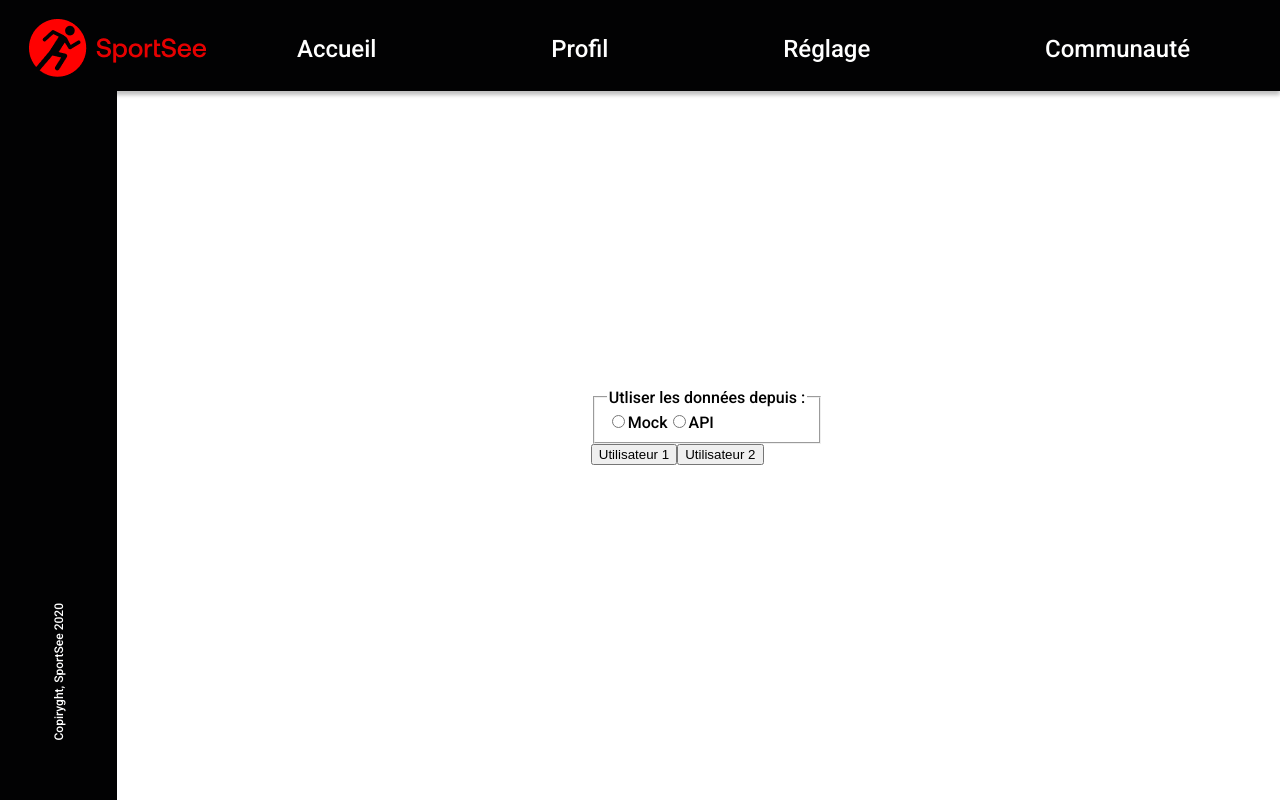
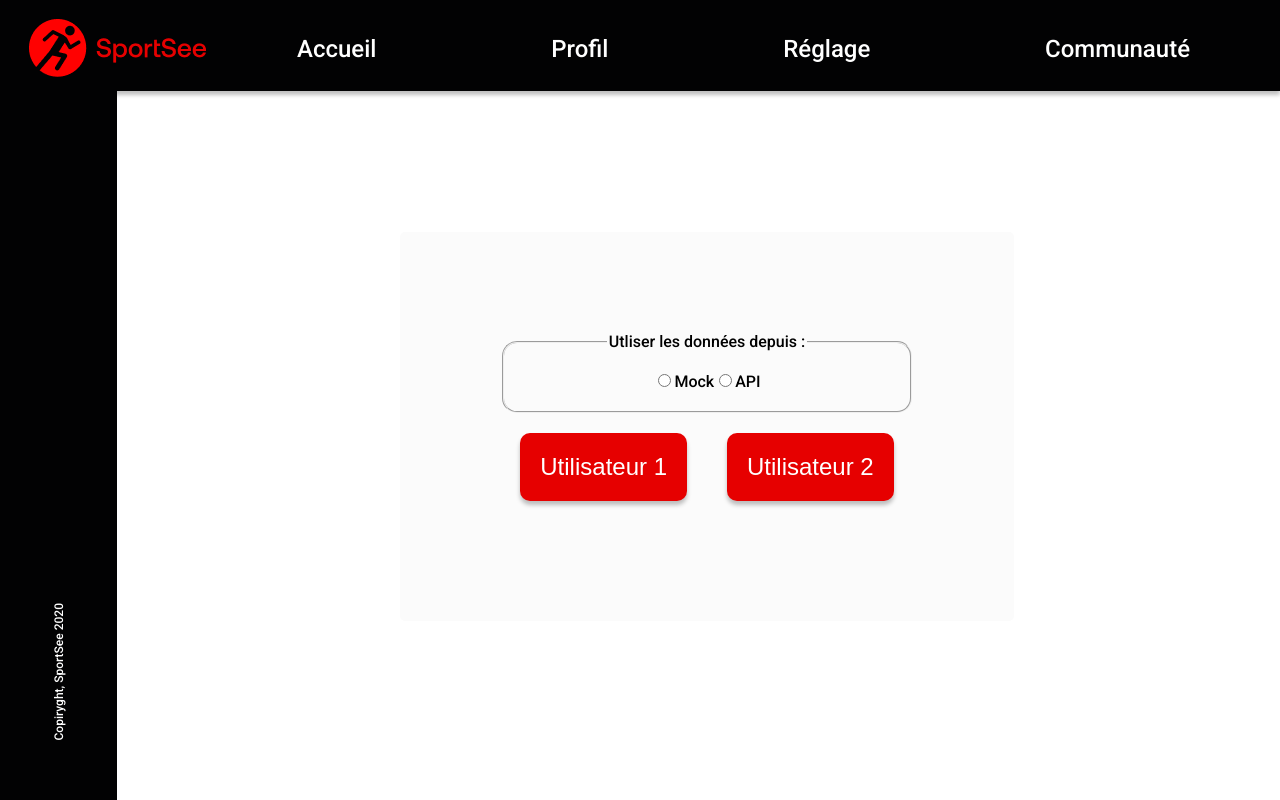
Before and after one commit to zafle/sportsee_web_site, a React (Vite) app: page / in a window 1280 px wide. Built offline with nearby package versions, Linux system fonts and the light colour scheme.

Commit message:
scss authentification form

```diff
--- a/src/assets/styles/base/_base.scss
+++ b/src/assets/styles/base/_base.scss
@@ -20,11 +20,11 @@ img {
   display: block;
   margin: 0;
 }
-// button {
-//     background-color: transparent;
-//     border: none;
-//     cursor: pointer;
-// }
+button {
+  background-color: transparent;
+  border: none;
+  cursor: pointer;
+}
 
 // ######## GENERAL ##########
 body {
--- a/src/components/AuthentificationForm/AuthentificationForm.jsx
+++ b/src/components/AuthentificationForm/AuthentificationForm.jsx
@@ -1,6 +1,7 @@
 import { useNavigate } from 'react-router-dom'
 import useAccount from '../../hooks/useAccount'
 import useDataOrigin from '../../hooks/useDataOrigin'
+import './_AuthentificationForm.scss'
 
 /**
  * Renders the Authentification Form React Component to display in Home Component.
@@ -47,9 +48,10 @@ function AuthentificationForm() {
   return (
     <>
       <form className="authentification_form">
-        <fieldset>
+        <fieldset className="authentification_form__datasource">
           <legend>Utliser les données depuis :</legend>
           <input
+            className="authentification_form__radio"
             type="radio"
             id="mock"
             name="data-origin"
@@ -59,6 +61,7 @@ function AuthentificationForm() {
           />
           <label htmlFor="mock">Mock</label>
           <input
+            className="authentification_form__radio"
             type="radio"
             id="api"
             name="data-origin"
@@ -69,10 +72,20 @@ function AuthentificationForm() {
           <label htmlFor="api">API</label>
         </fieldset>
 
-        <button type="button" value="12" onClick={handleSubmit}>
+        <button
+          className="authentification_form__button"
+          type="button"
+          value="12"
+          onClick={handleSubmit}
+        >
           Utilisateur 1
         </button>
-        <button type="button" value="18" onClick={handleSubmit}>
+        <button
+          className="authentification_form__button"
+          type="button"
+          value="18"
+          onClick={handleSubmit}
+        >
           Utilisateur 2
         </button>
       </form>
--- /dev/null
+++ b/src/components/AuthentificationForm/_AuthentificationForm.scss
@@ -0,0 +1,34 @@
+@use '../../assets/styles/abstract/variables' as *;
+@use '../../assets/styles/abstract/functions' as *;
+
+.authentification_form {
+  background: $background-grey;
+  border-radius: rem(5);
+  padding: rem(100);
+  text-align: center;
+
+  &__datasource {
+    padding: rem(20);
+    border-radius: rem(15);
+  }
+
+  &__radio {
+    accent-color: $primary-contrast;
+  }
+
+  &__button {
+    margin: rem(20);
+    background: $primary-contrast;
+    color: white;
+    font-size: rem(24);
+    border-radius: rem(10);
+    padding: rem(20);
+    box-shadow: 0 4px 4px rgba(0, 0, 0, 0.25);
+    transition: all 300ms linear;
+
+    &:hover {
+      box-shadow: none;
+      transform: scale(0.98);
+    }
+  }
+}
```
Lines whose indentation alone changed are shown as unchanged.
